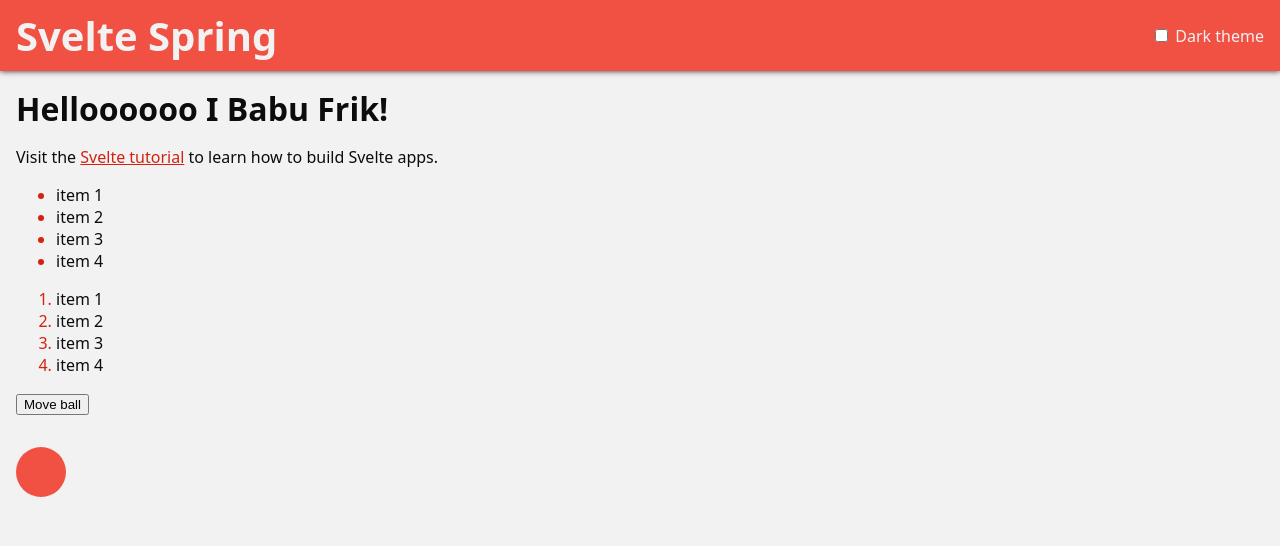
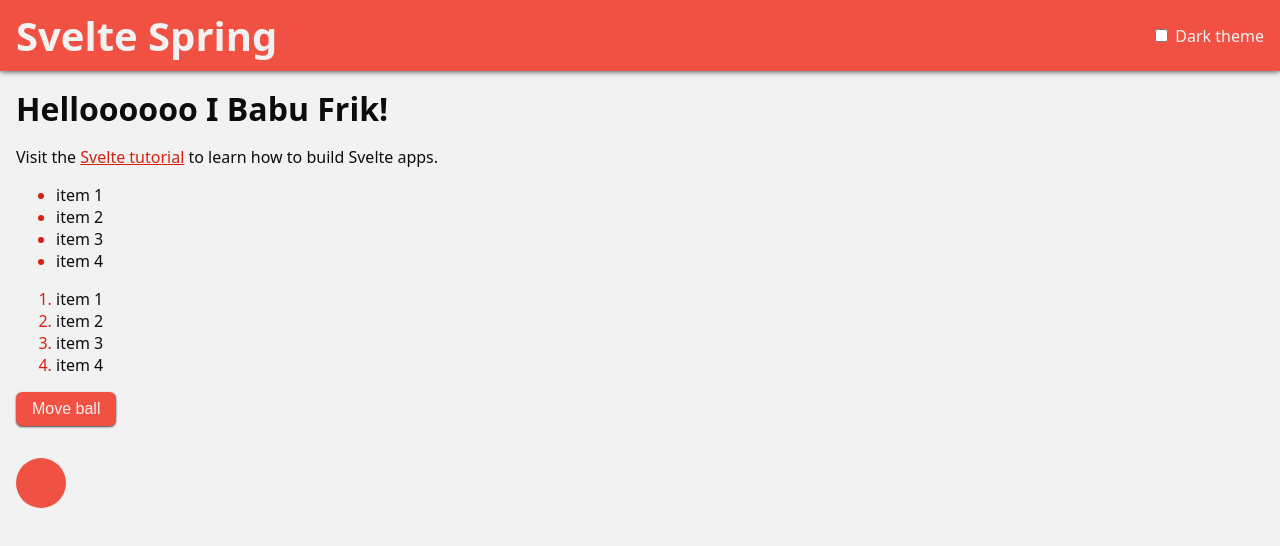
Before and after one commit to Rutabadev/svelte-spring, a Svelte app: page / in a window 1280 px wide. Shown: the top 546 px of the page. Built offline with nearby package versions, Linux system fonts and the light colour scheme.

Commit message:
ADD: ThemeSwitcher remember choice in local storage & reset it w/ right click

```diff
--- a/public/global.css
+++ b/public/global.css
@@ -2,10 +2,13 @@
 	--hue: 5;
 	--primary-500: hsl(var(--hue), 85%, 60%);
 	--primary-700: hsl(var(--hue), 85%, 45%);
+	--gray-50: hsl(var(--hue), 5%, 95%);
 	--bg: hsl(var(--hue), 5%, 95%);
 	--text: hsl(var(--hue), 5%, 5%);
 	--duration-bg: 0;   /* reset in ../src/App.svelte */
 	--duration-text: 0; /* reset in ../src/App.svelte */
+	--rounded: .4rem;
+	--shadow-sm: 0 1px 2px hsla(var(--hue), 5%, 5%, 75%)
 }
 
 body.dark {
@@ -34,3 +37,20 @@
 a, ::marker {
 	color: var(--primary-700)
 }
+
+button {
+	outline-offset: .5rem;
+	border: none;
+	border-radius: var(--rounded);
+	background-color: var(--primary-500);
+	cursor: pointer;
+	box-shadow: var(--shadow-sm);
+	padding: .5rem 1rem;
+	color: var(--gray-50);
+	font-size: 1rem;
+}
+
+button:active {
+	box-shadow: none;
+	transform: translate3d(0, 1px, 0);
+}
```
